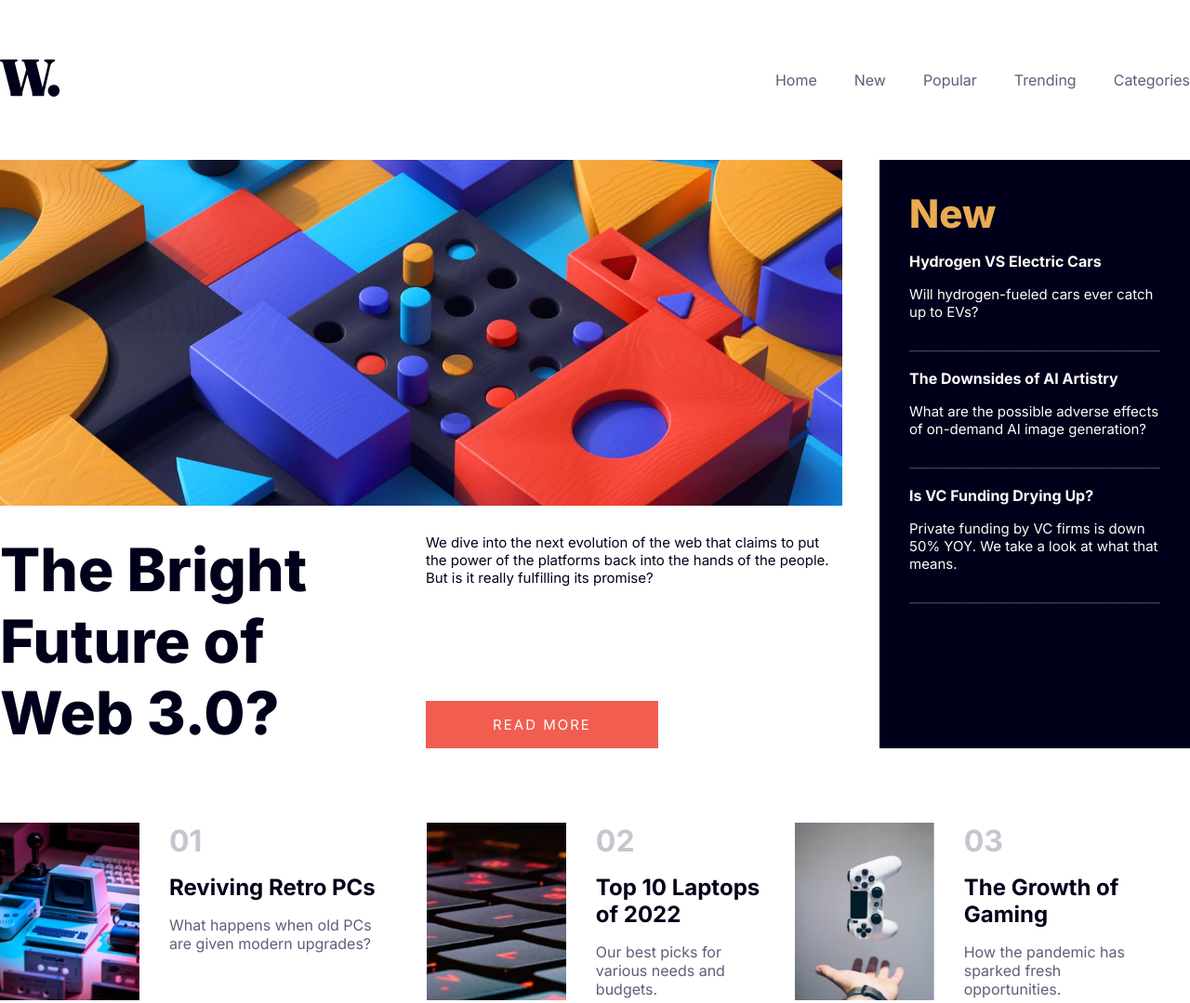
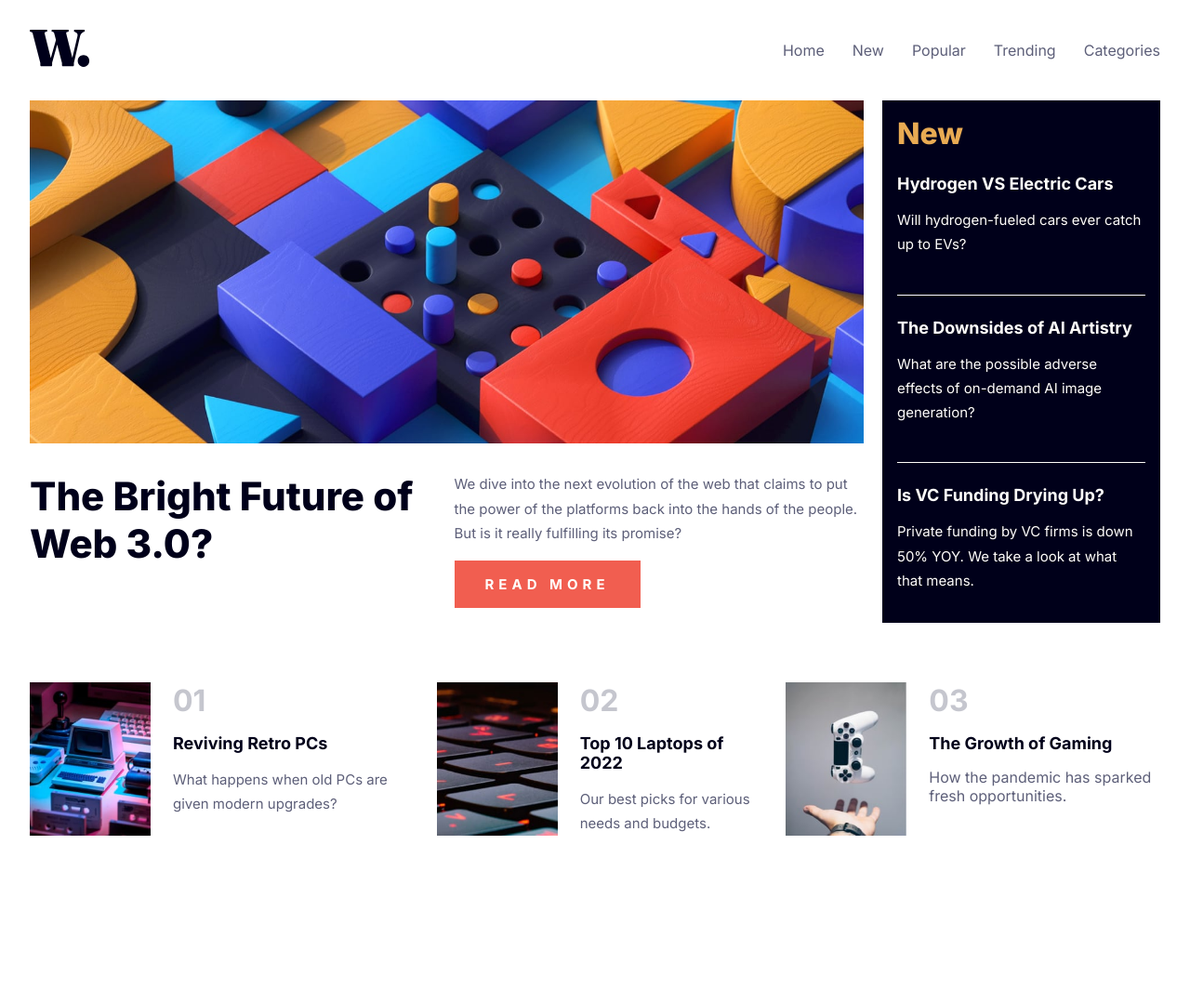
Before and after one commit to LivingGhoull/FM-new-homepage, a website built with Vite: page index.html in a window 1280 px wide. Shown: the whole page at 93% size. After the commit the page ends 964 px from the top, so only its background shows below. Built offline with nearby package versions, Linux system fonts and the light colour scheme.

Commit message:
style -desktop almost done need responsivce nav to mobil

```diff
--- a/index.html
+++ b/index.html
@@ -19,6 +19,7 @@
   <body>
     <header>
       <a href="#"><img src="/assets/images/logo.svg" alt="logo" /></a>
+      <div class="desktop-nav">
         <nav>
           <ul>
             <li><a class="nav-link" href="#">Home</a></li>
@@ -28,14 +29,26 @@
             <li><a class="nav-link" href="#">Categories</a></li>
           </ul>
         </nav>
+      </div>
+      <div class="mobil-nav">
+        <img src="/assets/images/icon-menu.svg" alt="" />
+      </div>
     </header>
 
     <main>
       <div class="flex-contianer">
         <section class="hero-container">
           <div>
-            <img id="hero-desktop-img" src="/assets/images/image-web-3-desktop.jpg" alt="hero-desktop-img" />
-            <img id="hero-mobile-img" src="/assets/images/image-web-3-mobile.jpg" alt="hero-mobile-img">
+            <img
+              id="hero-mobile-img"
+              src="/assets/images/image-web-3-mobile.jpg"
+              alt="hero-mobile-img"
+            />
+            <img
+              id="hero-mobile-desktop"
+              src="/assets/images/image-web-3-desktop.jpg"
+              alt="hero-mobile-desktop"
+            />
           </div>
           <div>
             <p class="h1">The Bright Future of Web 3.0?</p>
@@ -79,7 +92,9 @@
           <div class="artical-info">
             <p class="articals-nr">01</p>
             <p class="articals-h4">Reviving Retro PCs</p>
-            <p>What happens when old PCs are given modern upgrades?</p>
+            <p class="p">
+              What happens when old PCs are given modern upgrades?
+            </p>
           </div>
         </div>
         <div>
@@ -90,7 +105,7 @@
           <div class="artical-info">
             <p class="articals-nr">02</p>
             <p class="articals-h4">Top 10 Laptops of 2022</p>
-            <p>Our best picks for various needs and budgets.</p>
+            <p class="p">Our best picks for various needs and budgets.</p>
           </div>
         </div>
         <div>
--- a/style.css
+++ b/style.css
@@ -35,14 +35,15 @@
 }
 
 body {
-  width: min(var(--desktop-1440), 100%);
   margin-inline: auto;
   font-family: var(--ff);
   color: var(--dark-grayish-blue);
+  margin: 2rem 1rem;
 }
 
 .h1 {
-  font-size: 64px;
+  font-size: 42px;
+  /* font-size: 64px; */
   font-weight: var(--fw-800);
   color: var(--very-dark-blue)
 }
@@ -50,23 +51,26 @@ body {
 .p {
   font-size: var(--fs-par);
   font-weight: var(--fw-400);
-  color: var(--very-dark-blue)
+  line-height: 1.75;
 }
 
 .new-h1 {
   color: var(--soft-orange);
-  font-size: 42px;
+  font-size: 32px;
   font-weight: var(--fw-800);
 }
 
 .new-p {
   font-size: var(--fs-par);
   font-weight: var(--fw-400);
+  line-height: 1.75;
+
   color: var(--off-white);
   padding: 1rem 0;
 }
 
 .new-a {
+  font-size: 18px;
   font-weight: var(--fw-700);
   text-decoration: none;
   color: var(--off-white);
@@ -78,13 +82,14 @@ body {
 .btn {
   background-color: var(--soft-red);
   color: var(--off-white);
+
   font-family: var(--ff);
+  font-size: var(--fs-par);
+  font-weight: var(--fw-700);
+  letter-spacing: 5px;
+
   border: 0;
-
-  width: 250px;
-  font-size: var(--fs-par);
-  letter-spacing: 2px;
-
+  width: 200px;
   padding: 1rem 1rem;
 }
 
@@ -96,130 +101,169 @@ body {
 
 .articals-h4 {
   margin: 1rem 0;
-  font-size: 24px;
+  font-size: 18px;
   font-weight: var(--fw-700);
   color: var(--very-dark-blue)
 }
-/* Headers */
+/* end */
+
+/* Header */
 header {
-  margin: 4rem 0;
   display: flex;
+  justify-content: space-between;
   align-items: center;
-  justify-content: space-between;
+  margin: 2rem 0;
 }
 
-nav ul{
-  display: flex;
-  gap: 40px;
-  list-style: none;
+.desktop-nav {
+  display: none;
 }
 
-.nav-link {
-  text-decoration: none;
-  color: var(--dark-grayish-blue);
+.mobil-nav {
+  display: block;
 }
 
-.nav-link:hover {
-  cursor: pointer;
-  color: var(--soft-orange);
-}
-/* end  */
+/* end */
 
-/* hero section aside container */
+
+/* Hero */
 .flex-contianer {
-  display: flex;
-  gap: 40px;
+  /* display: flex;
+  flex-direction: column; */
+  display: grid;
+  grid-template-columns: repeat(1, 1fr);
 }
 
-/* hero section */
-.hero-container {
+.hero-container{
   display: grid;
-  grid-template-columns: repeat(2, 1fr);
-  gap: 10px;
+  gap: 1rem;
 }
 
-.hero-container > div:first-child{
-  grid-column: 1 / 3;
-  margin-bottom: 1rem;
+.hero-container > div:last-child{
+  display: flex;
+  flex-direction: column;
+  gap: 1rem;
 }
 
-.hero-container img {
+#hero-mobile-img, #hero-mobile-desktop{
   width: 100%;
 }
 
-#hero-mobile-img {
+
+#hero-mobile-desktop {
   display: none;
 }
 
-.hero-container > div:nth-child(2){
-  width: 360px;
+/* end */
+
+
+/* New aside */
+aside {
+  background-color: var(--very-dark-blue);
+  margin: 4rem 0;
+  padding: 1rem;
 }
 
-.hero-container > div:nth-child(3){
-  display: flex;
-
-  flex-direction: column;
+.new-artical {
+  border-bottom: 1px solid var(--off-white);
+  padding: 1.5rem 0;
 }
 
-.hero-container > div:nth-child(3) button{
-  margin-top: auto;
+.new-artical:last-child {
+  border: none;
+  padding-bottom: 0;
+}
+
+/* Articals */
+.articals > div{
+  display: flex;
+  margin-bottom: 2rem;
+}
+
+.articals img{
+  width: min(150px, 100%);
+  height: 200px;
+  margin: auto 0;
+  margin-right: 1.5rem;
 }
 
 
-/* aside */
-.flex-contianer > aside {
-  background-color: var(--very-dark-blue);
-  color: var(--off-white);
-  padding: 2rem;
-}
-
-.new-artical {
-  margin: 1rem 0;
-}
-
-.new-artical::after {
-  content: '_____________________________________';
-  color: rgba(255, 255, 255, 0.25)
-}
-/* end */
-
-/* articals */
-.articals {
-  display: flex;
-  justify-content: space-between;
-  margin: 5rem 0;
-}
-
-.articals > div{
-  display: flex;
-}
-
-.articals > div img{
-  width: 150px;
-}
-
-.artical-info {
-  margin: 0 2rem;
-  display: flex;
-  flex-direction: column;
-}
-
-@media (max-width: 375px) {
-  .hero-container {
-    display: grid;
-    grid-template-columns: repeat(1, 1fr);
-    gap: 10px;
-  }
-
-  #hero-desktop-img {
+@media (min-width: 768px) {
+  #hero-mobile-img {
     display: none;
   }
 
-  #hero-desktop-img {
+  #hero-mobile-desktop {
+    display: block;
+  }
+}
+
+@media (min-width: 1024px) {
+  body {
+    width: min(1440px, 100%);
+    margin-inline: auto;
+    padding: 0 2rem;
+  }
+
+  .flex-contianer {
+    grid-template-columns: 3fr 1fr;
+    gap: 20px;
+    margin-bottom: 4rem;
+
+  }
+
+  aside {
+    margin: 0;
+  }
+
+  .hero-container{
+    grid-template-columns: repeat(2, 1fr);
+    grid-template-rows: repeat(2, auto);
+  }
+
+  .hero-container > div:first-child {
+    grid-column: 1 / 3;
+  }
+
+
+  .articals {
+    display: flex;
+    gap: 0 20px;
+    justify-content: space-between;
+  }
+
+  .articals img{
+    height: auto;
+    width: 130px;
+  }
+
+  .desktop-nav {
     display: block;
   }
 
-  body {
-    background-color: aquamarine;
+  .desktop-nav ul {
+    display: flex;
+    justify-content: center;
+    align-items: center;
+
+    list-style-type: none;
+    gap: 30px;
+  }
+
+  .desktop-nav a {
+    text-decoration: none;
+    color: var(--dark-grayish-blue);
+  }
+  .desktop-nav a:hover {
+    color: var(--soft-red);
+  }
+
+  /* .new-a:hover {
+    color: var(--soft-orange);
+  } */
+
+
+  .mobil-nav {
+    display: none;
   }
 }
```
Lines whose indentation alone changed are shown as unchanged.
